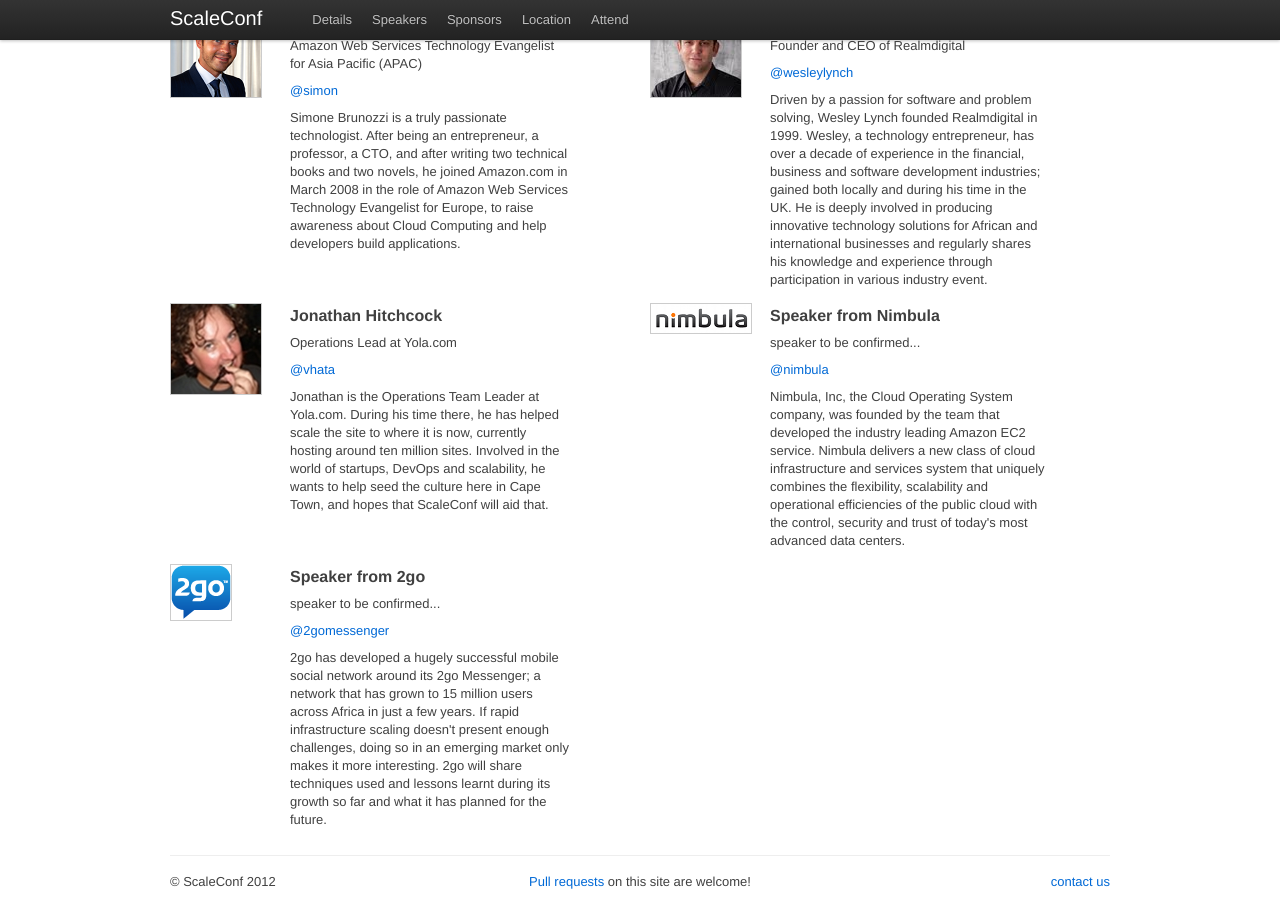
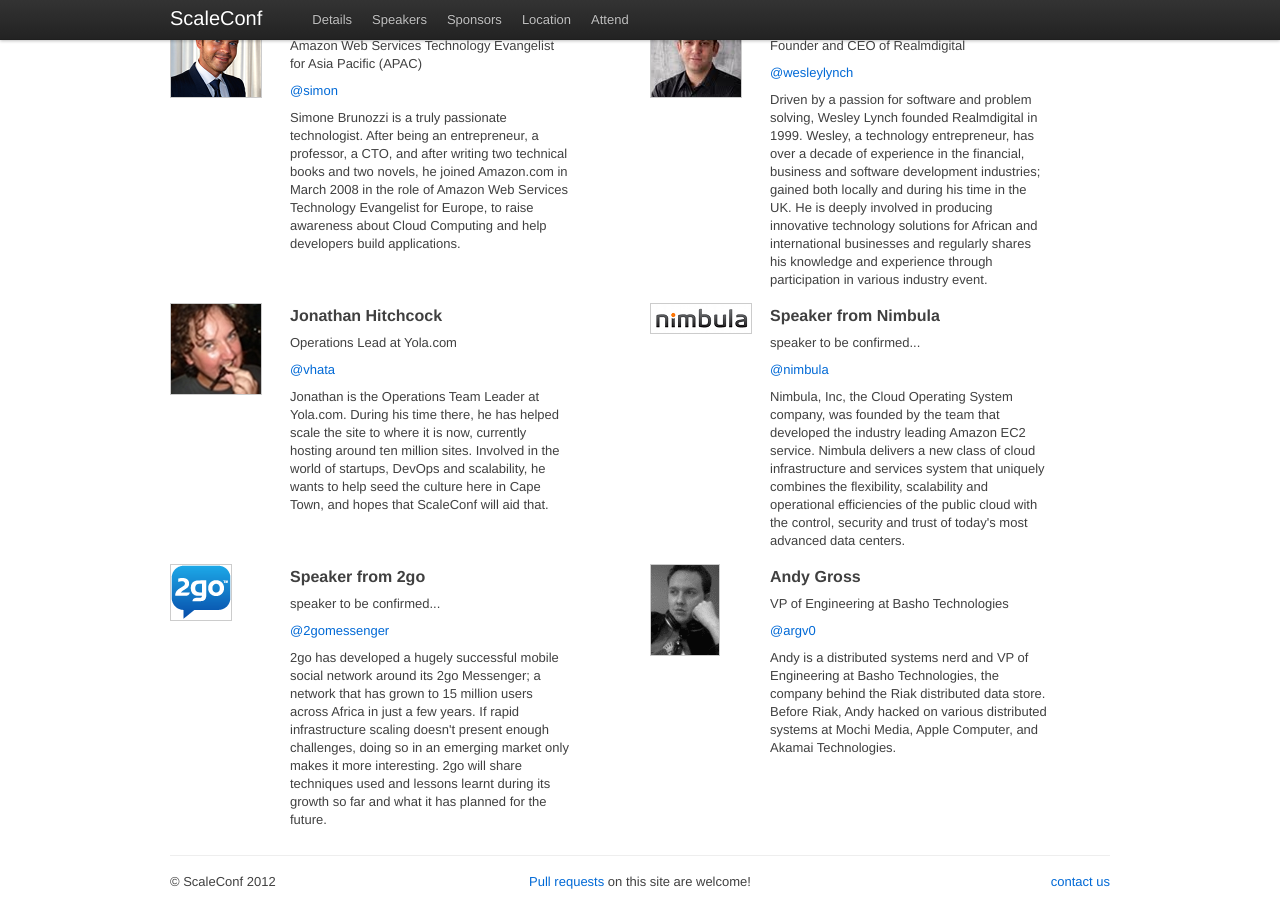
Before and after one commit to scaleconf/scaleconf.github.com, a Jekyll site: the page built from speakers.html, in a window 1280 px wide and 900 px high, scrolled down 917 px. Built offline with Jekyll 4.4.1, drawn with Linux system fonts in a browser that asks for light colours; Markdown is read by kramdown in place of the engine named in the settings.

Commit message:
Andy Gross

```diff
--- a/speakers.html
+++ b/speakers.html
@@ -27,7 +27,7 @@
                 <div class="span5">
                     <h4>Coda Hale</h4>
                     <p>Infrastructure Architect at Yammer, Inc.</p>
-                    <p><a href='http://www.twitter.com/#!/coda'>@coda</a></p>
+                    <p><a href='http://twitter.com/#!/coda'>@coda</a></p>
                     <p>Coda Hale is a software engineer and cyclist from San Francisco, California, and works for Yammer, an enterprise social network, as their infrastructure architect.  He is into building small, fast services running on the JVM, designing horizontally scalable, fault-tolerant, harvest-adjustable data stores, being bloody-minded about performance and security, taking advantage of all HTTP has to offer, and a bit of light cryptography.</p>
                 </div>
             </div>
@@ -40,7 +40,7 @@
                 <div class="span5">
                     <h4>Chris Brown</h4>
                     <p>VP of Engineering at Opscode</p>
-                    <p><a href='http://www.twitter.com/#!/Skeptomai'>@skeptomai</a></p>
+                    <p><a href='http://twitter.com/#!/Skeptomai'>@skeptomai</a></p>
                     <p>
                     Christopher Brown is VP of Engineering at Opscode and previously of Microsoft, where he was a director of engineering for the Edge Computing Network within Global Foundation Services. Prior to Microsoft, Christopher was a founding member, architect, and lead developer for Amazon.com’s Elastic Compute Cloud (“EC2”). He holds several patents in the areas of internet routing, VM/runtime hosting, content delivery and cloud computing.
                     </p>
@@ -58,7 +58,7 @@
                 <div class="span5">
                     <h4>Zach Holman</h4>
                     <p>Github Employee of the month</p>
-                    <p><a href='http://www.twitter.com/#!/holman'>@holman</a></p>
+                    <p><a href='http://twitter.com/#!/holman'>@holman</a></p>
                     <p>
                     Zach works at GitHub. When he's not doing that, he's blogging, hacking on open source, and filming screencasts that are anything but "traditional" screencasts. He attracted national media fame and glory when he built Facelette, a ridiculous three-hour experiment, and lost all of it again after admitting he sometimes stays home on Friday nights and replies to support emails.
                     </p>
@@ -73,7 +73,7 @@
                 <div class="span5">
                     <h4>Simon de Haan</h4>
                     <p>Chief Engineer at Praekelt Foundation</p>
-                    <p><a href='http://www.twitter.com/#!/smn'>@smn</a></p>
+                    <p><a href='http://twitter.com/#!/smn'>@smn</a></p>
                     <p>
                     Growing up in the Middle East left an indelible impression on Simon and sparked a passionate interest in community development, entrepreneurship and technology. After completing a B.Eng in Media Technology in the Netherlands Simon worked for several prominent digital agencies before being appointed CTO of a promising internet startup in Amsterdam. In 2009 Simon moved to South Africa to focus on community development work through the use of technology to improve lives of the less privileged.
                     </p>
@@ -91,7 +91,7 @@
                 <div class="span5">
                     <h4>Simone Brunozzi</h4>
                     <p>Amazon Web Services Technology Evangelist for Asia Pacific (APAC)</p>
-                    <p><a href='http://www.twitter.com/#!/simon'>@simon</a></p>
+                    <p><a href='http://twitter.com/#!/simon'>@simon</a></p>
                     <p>
                     Simone Brunozzi is a truly passionate technologist. After being an entrepreneur, a professor, a CTO, and after writing two technical books and two novels, he joined Amazon.com in March 2008 in the role of Amazon Web Services Technology Evangelist for Europe, to raise awareness about Cloud Computing and help developers build applications.
                     </p>
@@ -106,7 +106,7 @@
                 <div class="span5">
                     <h4>Wesley Lynch</h4>
                     <p>Founder and CEO of Realmdigital</p>
-                    <p><a href='http://www.twitter.com/#!/wesleylynch'>@wesleylynch</a></p>
+                    <p><a href='http://twitter.com/#!/wesleylynch'>@wesleylynch</a></p>
                     <p>
                     Driven by a passion for software and problem solving, Wesley Lynch founded Realmdigital in
                     1999. Wesley, a technology entrepreneur, has over a decade of experience in the financial,
@@ -129,7 +129,7 @@
                 <div class="span5">
                     <h4>Jonathan Hitchcock</h4>
                     <p>Operations Lead at Yola.com</p>
-                    <p><a href='http://www.twitter.com/#!/vhata'>@vhata</a></p>
+                    <p><a href='http://twitter.com/#!/vhata'>@vhata</a></p>
                     <p>
                     Jonathan is the Operations Team Leader at Yola.com. During his time there, he has helped scale the site to where it is now, currently hosting around ten million sites. Involved in the world of startups, DevOps and scalability, he wants to help seed the culture here in Cape Town, and hopes that ScaleConf will aid that.
                     </p>
@@ -144,7 +144,7 @@
                 <div class="span5">
                     <h4>Speaker from Nimbula</h4>
                     <p>speaker to be confirmed...</p>
-                    <p><a href='http://www.twitter.com/#!/nimbula'>@nimbula</a></p>
+                    <p><a href='http://twitter.com/#!/nimbula'>@nimbula</a></p>
                     <p>
                     Nimbula, Inc, the Cloud Operating System company, was founded by the team that developed the industry leading Amazon EC2 service. Nimbula delivers a new class of cloud infrastructure and services system that uniquely combines the flexibility, scalability and operational efficiencies of the public cloud with the control, security and trust of today's most advanced data centers.
                     </p>
@@ -162,11 +162,27 @@
                 <div class="span5">
                     <h4>Speaker from 2go</h4>
                     <p>speaker to be confirmed...</p>
-                    <p><a href='http://www.twitter.com/#!/2gomessenger'>@2gomessenger</a></p>
+                    <p><a href='http://twitter.com/#!/2gomessenger'>@2gomessenger</a></p>
                     <p>
                     2go has developed a hugely successful mobile social network around its 2go Messenger; a network that has grown to 15 million users across Africa in just a few years. If rapid infrastructure scaling doesn't present enough challenges, doing so in an emerging market only makes it more interesting. 2go will share techniques used and lessons learnt during its growth so far and what it has planned for the future.
                     </p>
                 </div>
             </div>
+        </div>
+
+         <div class="span8 speaker">
+            <div class="row">
+                <div class="span2">
+                    <img class='speaker' src='images/speakers/andygross.gif'/>
+                </div>
+                <div class="span5">
+                    <h4>Andy Gross</h4>
+                    <p>VP of Engineering at Basho Technologies</p>
+                    <p><a href='http://twitter.com/#!/argv0'>@argv0</a></p>
+                    <p>
+                    Andy is a distributed systems nerd and VP of Engineering at Basho Technologies, the company behind the Riak distributed data store. Before Riak, Andy hacked on various distributed systems at Mochi Media, Apple Computer, and Akamai Technologies.
+                    </p>
+                </div>
+            </div>
           </div>
       </div>
```
Also changed, not shown: images/speakers/andygross.gif (added).
